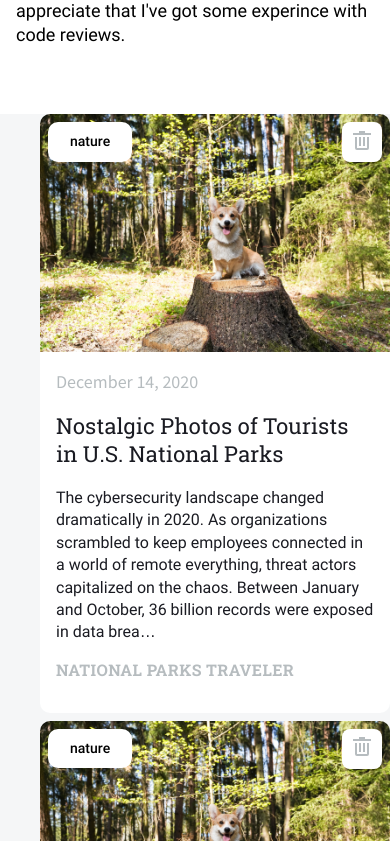
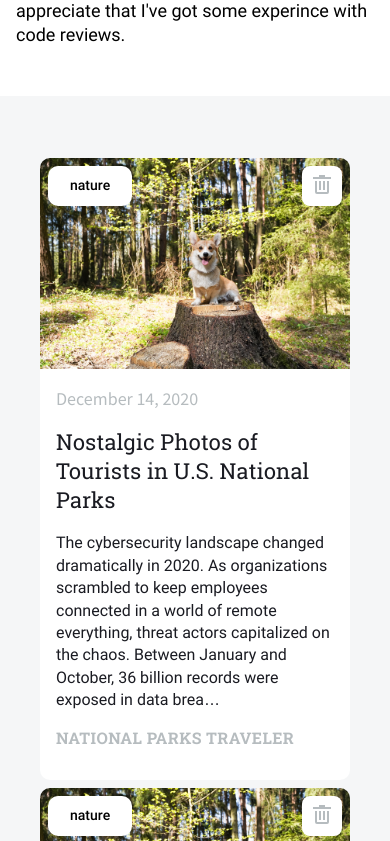
Before and after one commit to momofcats/news-explorer-frontend, a React (Create React App) app: page / in a window 390 px wide. Shown: the part 1363-2204 px from the top of the page. Built offline with nearby package versions, Linux system fonts and the light colour scheme.

Commit message:
create savedNews component and make it responsive

```diff
--- a/src/components/Main/Main.css
+++ b/src/components/Main/Main.css
@@ -6,11 +6,3 @@
 .main__overlay {
   background-color: rgba(0, 0, 0, .5);
 }
-
-.gallery {
-  display: grid;
-  grid-template-columns: repeat(auto-fit, minmax(288px, 1fr));
-  grid-auto-columns: min-content;
-  grid-gap: 8px;
-  background: #F5F6F7;
-}
--- a/src/components/Main/Main.js
+++ b/src/components/Main/Main.js
@@ -3,49 +3,12 @@ import "./Main.css";
 import Header from "../Header/Header";
 import SearchForm from "../SearchForm/SearchForm";
 import About from "../About/About";
-import NewsCard from "../NewsCard/NewsCard";
-import image from '../../images/card-img.png';
+import SavedNews from '../SavedNews/SavedNews';
+
 
 function Main() {
 
-  const articles = [
-    {
-      image: image,
-      date: "December 14, 2020",
-      title: "Nostalgic Photos of Tourists in U.S. National Parks",
-      keyword: "nature",
-      text:
-        "The cybersecurity landscape changed dramatically in 2020. As organizations scrambled to keep employees connected in a world of remote everything, threat actors capitalized on the chaos. Between January and October, 36 billion records were exposed in data brea…",
-      source: "National parks traveler",
-    },
-    {
-      image: image,
-      date: "December 14, 2020",
-      title: "Nostalgic Photos of Tourists in U.S. National Parks",
-      keyword: "nature",
-      text:
-        "The cybersecurity landscape changed dramatically in 2020. As organizations scrambled to keep employees connected in a world of remote everything, threat actors capitalized on the chaos. Between January and October, 36 billion records were exposed in data brea…",
-      source: "National parks traveler",
-    },
-    {
-      image: image,
-      date: "December 14, 2020",
-      title: "Nostalgic Photos of Tourists in U.S. National Parks",
-      keyword: "nature",
-      text:
-        "The cybersecurity landscape changed dramatically in 2020. As organizations scrambled to keep employees connected in a world of remote everything, threat actors capitalized on the chaos. Between January and October, 36 billion records were exposed in data brea…",
-      source: "National parks traveler",
-    },
-    {
-      image: image,
-      date: "December 14, 2020",
-      title: "Nostalgic Photos of Tourists in U.S. National Parks",
-      keyword: "nature",
-      text:
-        "The cybersecurity landscape changed dramatically in 2020. As organizations scrambled to keep employees connected in a world of remote everything, threat actors capitalized on the chaos. Between January and October, 36 billion records were exposed in data brea…",
-      source: "National parks traveler",
-    }
-  ]
+
   return (
     <>
       <section className="main">
@@ -55,14 +18,8 @@ function Main() {
         </div>
       </section>
       <About />
-      <ul className="gallery">
-				{articles.map((article) => (
-					<NewsCard
-            article={article}
-            isLoggedIn="true"
-					/>
-				))}
-			</ul>
+      <SavedNews />
+
     </>
   );
 }
--- a/src/components/NewsCard/NewsCard.css
+++ b/src/components/NewsCard/NewsCard.css
@@ -1,3 +1,4 @@
+
 .card {
   background: #fff;
   border-radius: 10px;
--- a/src/components/NewsCard/NewsCard.js
+++ b/src/components/NewsCard/NewsCard.js
@@ -10,9 +10,10 @@ function NewsCard(props) {
         src={article.image}
         alt="article"
       />
-      {props.isLoggedIn ? (
         <div className="card__buttons-wrapper">
-          <p className="card__keyword">{article.keyword}</p>
+            {props.children}
+            </div>
+          {/* <p className="card__keyword">{article.keyword}</p>
           <button type="button" className="card__button">
             <svg
               className="card__button-trash"
@@ -27,7 +28,6 @@ function NewsCard(props) {
               />
             </svg>
           </button>
-        </div>
       ) : (
         <button type="button" className="card__button">
           <svg
@@ -39,7 +39,7 @@ function NewsCard(props) {
             <path d="M11.382 15.714L6 19.942V4h12v15.942l-5.382-4.228-.618-.486-.618.486z" />
           </svg>
         </button>
-      )}
+      )} */}
       <div className="card__description-wrapper">
         <p className="card__date">{article.date}</p>
         <h2 className="card__title">{article.title}</h2>
--- /dev/null
+++ b/src/components/SavedNews/SavedNews.css
@@ -0,0 +1,24 @@
+.savedNews {
+    display: grid;
+    grid-template-columns: repeat(auto-fit, minmax(288px, 1fr));
+    grid-auto-columns: min-content;
+    grid-gap: 8px;
+    background: #F5F6F7;
+    padding: 62px 104px;
+    margin: 0 auto;
+    max-width: 1440px;
+  }
+
+  @media screen and (max-width: 768px) {
+      .savedNews {
+          padding-left: 40px;
+          padding-right: 40px;
+      }
+  }
+
+  @media screen and (max-width: 320px) {
+      .savedNews {
+          padding: 24px 16px;
+          grid-gap: 8px 0;
+      }
+  }
--- /dev/null
+++ b/src/components/SavedNews/SavedNews.js
@@ -0,0 +1,70 @@
+import React from "react";
+import "./SavedNews.css";
+import NewsCard from "../NewsCard/NewsCard";
+import image from "../../images/card-img.png";
+
+function SavedNews() {
+  const articles = [
+    {
+      image: image,
+      date: "December 14, 2020",
+      title: "Nostalgic Photos of Tourists in U.S. National Parks",
+      keyword: "nature",
+      text:
+        "The cybersecurity landscape changed dramatically in 2020. As organizations scrambled to keep employees connected in a world of remote everything, threat actors capitalized on the chaos. Between January and October, 36 billion records were exposed in data brea…",
+      source: "National parks traveler",
+    },
+    {
+      image: image,
+      date: "December 14, 2020",
+      title: "Nostalgic Photos of Tourists in U.S. National Parks",
+      keyword: "nature",
+      text:
+        "The cybersecurity landscape changed dramatically in 2020. As organizations scrambled to keep employees connected in a world of remote everything, threat actors capitalized on the chaos. Between January and October, 36 billion records were exposed in data brea…",
+      source: "National parks traveler",
+    },
+    {
+      image: image,
+      date: "December 14, 2020",
+      title: "Nostalgic Photos of Tourists in U.S. National Parks",
+      keyword: "nature",
+      text:
+        "The cybersecurity landscape changed dramatically in 2020. As organizations scrambled to keep employees connected in a world of remote everything, threat actors capitalized on the chaos. Between January and October, 36 billion records were exposed in data brea…",
+      source: "National parks traveler",
+    },
+    {
+      image: image,
+      date: "December 14, 2020",
+      title: "Nostalgic Photos of Tourists in U.S. National Parks",
+      keyword: "nature",
+      text:
+        "The cybersecurity landscape changed dramatically in 2020. As organizations scrambled to keep employees connected in a world of remote everything, threat actors capitalized on the chaos. Between January and October, 36 billion records were exposed in data brea…",
+      source: "National parks traveler",
+    },
+  ];
+  return (
+    <ul className="savedNews">
+      {articles.map((article) => (
+        <NewsCard article={article}>
+            <p className="card__keyword">{article.keyword}</p>
+          <button type="button" className="card__button">
+            <svg
+              className="card__button-trash"
+              width="24"
+              height="24"
+              xmlns="http://www.w3.org/2000/svg"
+            >
+              <path
+                fillRule="evenodd"
+                clipRule="evenodd"
+                d="M15 3H9v2H3v2h18V5h-6V3zM5 9v11a2 2 0 002 2h10a2 2 0 002-2V9h-2v11H7V9H5zm4 0v9h2V9H9zm4 0v9h2V9h-2z"
+              />
+            </svg>
+          </button>
+        </NewsCard>
+      ))}
+    </ul>
+  );
+}
+
+export default SavedNews;
```
